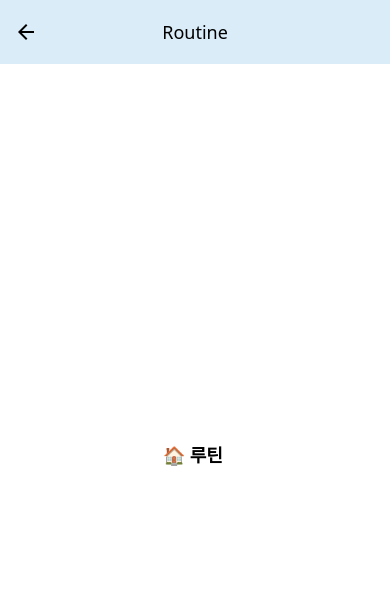
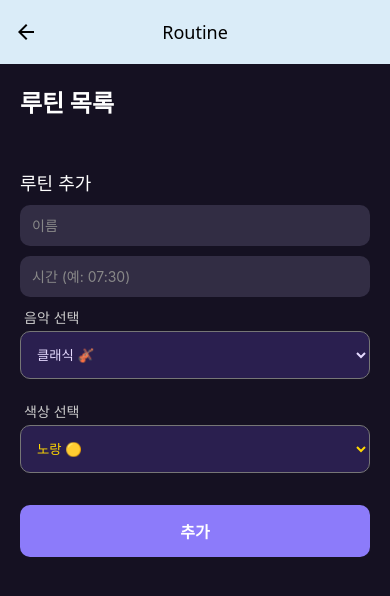
Before and after one commit to ksm0520/Graduation-Project-Smart-Lighting-System, a React Native app in the folder App/: screen /Routine in a window 390 px wide. Shown: the top 596 px of the page. Built offline with nearby package versions, Linux system fonts and the light colour scheme; no server answers.

Commit message:
feat:루틴페이지 구현 및 연동,qr스크린 만드는중

```diff
--- a/App/api/api.ts
+++ b/App/api/api.ts
@@ -1,6 +1,6 @@
 import axios from 'axios';
 
-const BASE_URL = 'https://graduation-project-smart-lighting-system-production.up.railway.app';
+export const BASE_URL = 'https://graduation-project-smart-lighting-system-production.up.railway.app';
 
 //
 // ✅ LED 관련
@@ -33,22 +33,42 @@ export const setMusicVolume = (volume: number) =>
 // ✅ Alarm 관련
 //
 export const getAlarms = () => axios.get(`${BASE_URL}/alarm`);
-export const addAlarm = (data: { hour: number; minute: number }) => {
-  return axios.post(`${BASE_URL}/alarm`, data);
-};
+export const addAlarm = (data: { status: string; time: string }) =>
+  axios.post(`${BASE_URL}/alarm`, data);
 export const deleteAlarm = (id: number) => axios.delete(`${BASE_URL}/alarm/${id}`);
 
 //
 // ✅ Routine 관련
 //
+interface Routine {
+  id: number;
+  name: string;
+  time: string;
+  enabled: boolean;
+  actions: any; // 서버에서 JSON으로 받는 구조
+}
+
+
 export const getRoutines = () => axios.get(`${BASE_URL}/routine`);
-export const addRoutine = (data: { title: string; time: string }) =>
-  axios.post(`${BASE_URL}/routine`, data);
-export const deleteRoutine = (id: number) => axios.delete(`${BASE_URL}/routine/${id}`);
 
+export const addRoutine = (data: {
+  name: string;
+  time: string;
+  enabled: boolean;
+  actions: any;
+}) => axios.post(`${BASE_URL}/routine`, data);
+
+
+
+export const deleteRoutine = (id: number) =>
+  axios.delete(`${BASE_URL}/routine/${id}`);
 //
 // ✅ QR 공유 관련
 //
-export const exportQR = () => axios.get(`${BASE_URL}/qr/export`);
-export const importQR = (data: { routines: { title: string; time: string }[] }) =>
+// QR 등록 및 공유
+export const exportQR = (routineId: string) =>
+  axios.post(`${BASE_URL}/qr`, { routine_id: routineId });
+
+// QR을 통해 루틴 가져오기
+export const importQR = (data: { qr_code: string }) =>
   axios.post(`${BASE_URL}/qr/import`, data);
--- a/App/app.json
+++ b/App/app.json
@@ -24,6 +24,9 @@
     },
     "web": {
       "favicon": "./assets/favicon.png"
-    }
+    },
+    "plugins": [
+      "expo-barcode-scanner"
+    ]
   }
 }
--- a/App/package.json
+++ b/App/package.json
@@ -13,12 +13,15 @@
   "dependencies": {
     "@expo/metro-runtime": "~4.0.1",
     "@react-native-community/slider": "4.5.5",
+    "@react-native-picker/picker": "2.9.0",
     "@react-navigation/native": "^7.0.19",
     "@react-navigation/native-stack": "^7.3.3",
     "axios": "^1.9.0",
     "babel-preset-expo": "^12.0.9",
     "expo": "~52.0.41",
     "expo-av": "~15.0.2",
+    "expo-barcode-scanner": "^13.0.1",
+    "expo-camera": "~16.0.18",
     "expo-media-library": "~17.0.6",
     "expo-status-bar": "~2.0.1",
     "lodash": "^4.17.21",
@@ -33,7 +36,8 @@
     "react-native-view-shot": "~4.0.3",
     "react-native-web": "~0.19.13",
     "react-native-wheel-color-picker": "^1.3.1",
-    "tailwind-rn": "^4.2.0"
+    "tailwind-rn": "^4.2.0",
+    "expo-dev-client": "~5.0.20"
   },
   "devDependencies": {
     "@babel/core": "^7.26.10",
--- a/App/screens/RoutineScreen.tsx
+++ b/App/screens/RoutineScreen.tsx
@@ -1,12 +1,189 @@
-// RoutineScreen.tsx
-import React from 'react';
-import { View, Text, StyleSheet } from 'react-native';
+import React, { useEffect, useState } from "react";
+import {
+  View,
+  Text,
+  StyleSheet,
+  TouchableOpacity,
+  TextInput,
+  ScrollView,
+  RefreshControl,
+  Platform,
+  ToastAndroid,
+} from "react-native";
+import { getRoutines, addRoutine, deleteRoutine } from "../api/api";
+import { Ionicons } from "@expo/vector-icons";
+import { Picker } from "@react-native-picker/picker";
+
+interface Routine {
+  id: number;
+  name: string;
+  time: string;
+  enabled: boolean;
+  actions: {
+    music?: string;
+    color?: string;
+  };
+}
 
 const RoutineScreen = () => {
+  const [routines, setRoutines] = useState<Routine[]>([]);
+  const [name, setName] = useState("");
+  const [time, setTime] = useState("");
+  const [music, setMusic] = useState("classic");
+  const [color, setColor] = useState("#FFD700");
+  const [refreshing, setRefreshing] = useState(false);
+
+  const fetchRoutines = async () => {
+    try {
+      const response = await getRoutines();
+      setRoutines(response.data);
+    } catch (error) {
+      console.error("루틴 불러오기 실패:", error);
+      if (Platform.OS === "android") {
+        ToastAndroid.show("루틴 불러오기 실패", ToastAndroid.SHORT);
+      }
+    }
+  };
+
+  useEffect(() => {
+    fetchRoutines();
+  }, []);
+
+  const handleAddRoutine = async () => {
+    if (!name || !time) return;
+    try {
+      await addRoutine({
+        name,
+        time,
+        enabled: true,
+        actions: { music, color },
+      });
+      setName("");
+      setTime("");
+      setMusic("classic");
+      setColor("#FFD700");
+      fetchRoutines();
+    } catch (error) {
+      console.error("루틴 추가 실패:", error);
+    }
+  };
+
+  const handleDelete = async (id: number) => {
+    try {
+      await deleteRoutine(id);
+      fetchRoutines();
+    } catch (error) {
+      console.error("루틴 삭제 실패:", error);
+    }
+  };
+
+  const onRefresh = async () => {
+    setRefreshing(true);
+    await fetchRoutines();
+    setRefreshing(false);
+  };
+
+  const renderItem = (item: Routine) => (
+    <View key={item.id} style={styles.routineItem}>
+      <View>
+        <Text style={styles.routineTitle}>
+          <Ionicons name="time-outline" size={16} /> {item.time} |{" "}
+          {item.name || "이름 없음"}
+        </Text>
+        <Text style={styles.routineInfo}>
+          <Ionicons name="checkmark-circle" size={14} color="#6EF28D" />{" "}
+          {item.enabled ? "활성화됨" : "비활성화"}
+        </Text>
+        <Text style={styles.routineInfo}>
+          <Ionicons name="musical-notes" size={14} /> 음악:{" "}
+          {item.actions?.music || "없음"}
+        </Text>
+        <Text style={styles.routineInfo}>
+          🎨 색상:{" "}
+          <Text style={{ color: item.actions?.color || "#fff" }}>
+            {item.actions?.color || "없음"}
+          </Text>
+        </Text>
+      </View>
+      <TouchableOpacity onPress={() => handleDelete(item.id)}>
+        <Text style={styles.deleteBtn}>삭제</Text>
+      </TouchableOpacity>
+    </View>
+  );
+
   return (
-    <View style={styles.container}>
-      <Text style={styles.text}>🏠 루틴 </Text>
-    </View>
+    <ScrollView
+      contentContainerStyle={styles.container}
+      refreshControl={
+        <RefreshControl refreshing={refreshing} onRefresh={onRefresh} />
+      }
+    >
+      <Text style={styles.title}>루틴 목록</Text>
+      {routines.map(renderItem)}
+
+      <Text style={styles.subtitle}>루틴 추가</Text>
+      <TextInput
+        placeholder="이름"
+        placeholderTextColor="#888"
+        value={name}
+        onChangeText={setName}
+        style={styles.input}
+      />
+      <TextInput
+        placeholder="시간 (예: 07:30)"
+        placeholderTextColor="#888"
+        value={time}
+        onChangeText={setTime}
+        style={styles.input}
+      />
+
+      <View style={styles.pickerContainer}>
+        <Text style={styles.label}>음악 선택</Text>
+          <Picker
+            selectedValue={music}
+            onValueChange={(itemValue) => setMusic(itemValue)}
+            style={{
+            backgroundColor: "#2A1F4F", // 어두운 보라색 계열
+            color: "#E5DAFF", // 밝은 보라/흰색 글씨
+            borderRadius: 10,
+            paddingHorizontal: 12,
+            height: 48,
+            marginBottom: 12,
+          }}
+          >
+            <Picker.Item label="클래식 🎻" value="classic" />
+            <Picker.Item label="빗소리 💧" value="rain" />
+            <Picker.Item label="집중 📖" value="studying" />
+            <Picker.Item label="수면 🛌" value="sleeping" />
+          </Picker>
+
+      </View>
+
+      <View style={styles.pickerContainer}>
+        <Text style={styles.label}>색상 선택</Text>
+          <Picker
+            selectedValue={color}
+            onValueChange={(itemValue) => setColor(itemValue)}
+            style={{
+              backgroundColor: "#2A1F4F",
+              color: "#FFD700", // 예: 노란색
+              borderRadius: 10,
+              paddingHorizontal: 12,
+              height: 48,
+              marginBottom: 12,
+            }}
+          >
+            <Picker.Item label="노랑 🟡" value="#FFD700" />
+            <Picker.Item label="분홍 💗" value="#FF69B4" />
+            <Picker.Item label="파랑 💙" value="#1E90FF" />
+            <Picker.Item label="보라 💜" value="#8A2BE2" />
+          </Picker>
+      </View>
+
+      <TouchableOpacity style={styles.addBtn} onPress={handleAddRoutine}>
+        <Text style={styles.addBtnText}>추가</Text>
+      </TouchableOpacity>
+    </ScrollView>
   );
 };
 
@@ -14,13 +191,73 @@ export default RoutineScreen;
 
 const styles = StyleSheet.create({
   container: {
-    flex: 1,
-    justifyContent: 'center',
-    alignItems: 'center',
-    backgroundColor: '#fff',
+    padding: 20,
+    backgroundColor: "#151122",
+    flexGrow: 1,
   },
-  text: {
+  title: {
+    fontSize: 24,
+    fontWeight: "bold",
+    color: "#fff",
+    marginBottom: 20,
+  },
+  subtitle: {
     fontSize: 18,
-    fontWeight: 'bold',
+    color: "#fff",
+    marginTop: 30,
+    marginBottom: 10,
+  },
+  routineItem: {
+    backgroundColor: "#2E2644",
+    padding: 16,
+    borderRadius: 12,
+    marginBottom: 12,
+    flexDirection: "row",
+    justifyContent: "space-between",
+  },
+  routineTitle: {
+    color: "#fff",
+    fontSize: 16,
+    marginBottom: 4,
+  },
+  routineInfo: {
+    color: "#ccc",
+    fontSize: 14,
+  },
+  deleteBtn: {
+    color: "#FF8787",
+    fontSize: 14,
+    alignSelf: "center",
+  },
+  input: {
+    backgroundColor: "#322D44",
+    padding: 12,
+    borderRadius: 10,
+    color: "#fff",
+    marginBottom: 10,
+  },
+  pickerContainer: {
+    marginBottom: 10,
+  },
+  label: {
+    color: "#ccc",
+    marginBottom: 4,
+    marginLeft: 4,
+  },
+  picker: {
+    height: 44,
+    color: "#FFF",
+  },
+  addBtn: {
+    backgroundColor: "#8C7BFA",
+    paddingVertical: 14,
+    borderRadius: 10,
+    alignItems: "center",
+    marginTop: 10,
+  },
+  addBtnText: {
+    color: "#FFF",
+    fontSize: 16,
+    fontWeight: "bold",
   },
 });
--- a/App/screens/ShareQRScreen.tsx
+++ b/App/screens/ShareQRScreen.tsx
@@ -1,88 +1,156 @@
-import React from "react";
-import { View, Text, StyleSheet, TouchableOpacity, Alert, Share } from "react-native";
+import React, { useEffect, useRef, useState } from "react";
+import {
+  View,
+  Text,
+  StyleSheet,
+  TouchableOpacity,
+  Alert,
+  Share,
+  ImageBackground,
+  RefreshControl,
+  ScrollView,
+  ToastAndroid,
+  Modal,
+} from "react-native";
 import QRCode from "react-native-qrcode-svg";
-import * as FileSystem from "expo-file-system";
 import * as MediaLibrary from "expo-media-library";
-import ViewShot, { captureRef } from 'react-native-view-shot';
-import { useNavigation } from "@react-navigation/native";
-
+import { captureRef } from "react-native-view-shot";
+import { BarCodeScanner } from "expo-barcode-scanner";
+import Background from "../assets/img/Background.png";
+import { getRoutines, exportQR, importQR } from "../api/api";
 
 const ShareQRScreen = () => {
-  const qrRef = React.useRef(null);
-  const navigation = useNavigation();
+  const qrRef = useRef(null);
+  const [refreshing, setRefreshing] = useState(false);
+  const [routineData, setRoutineData] = useState<any>(null);
+  const [hasPermission, setHasPermission] = useState<boolean | null>(null);
+  const [scanning, setScanning] = useState(false);
 
-
-  const routineData = {
-    name: "Night",
-    color: "#3D348B",
-    brightness: 70,
-    routineId: "night001",
+  const fetchRoutine = async () => {
+    try {
+      const response = await getRoutines();
+      if (Array.isArray(response?.data) && response.data.length > 0) {
+        setRoutineData(response.data[response.data.length - 1]); //가장 최근 루틴 가져오기
+      }
+    } catch (err) {
+      console.error("루틴 불러오기 실패:", err);
+    }
   };
 
-  const jsonData = JSON.stringify(routineData);
+  const saveQRCode = async () => {
+    const permission = await MediaLibrary.requestPermissionsAsync();
+    if (!permission.granted) {
+      Alert.alert("권한 필요", "갤러리 저장 권한이 필요합니다.");
+      return;
+    }
 
-  const saveQRCode = async () => {
     try {
-      const permission = await MediaLibrary.requestPermissionsAsync();
-      if (!permission.granted) {
-        Alert.alert("??? ?????", "??? ?? ??? ?? ??? ?????.");
-        return;
-      }
-
-      const uri = await captureRef(qrRef, {
-        format: "png",
-        quality: 1,
-      });
-
+      const uri = await captureRef(qrRef, { format: "png", quality: 1 });
       const asset = await MediaLibrary.createAssetAsync(uri);
       await MediaLibrary.createAlbumAsync("QR Codes", asset, false);
-
-      Alert.alert("?? ??", "QR ??? ???? ???????.");
-    } catch (error) {
-      Alert.alert("??", "QR ?? ?? ? ??? ??????.");
-      console.error(error);
+      Alert.alert("저장 완료", "QR 코드가 갤러리에 저장되었습니다.");
+    } catch (err) {
+      console.error("QR 저장 실패:", err);
+      Alert.alert("에러", "QR 코드 저장에 실패했습니다.");
     }
   };
 
   const shareQRCode = async () => {
     try {
-      const uri = await captureRef(qrRef, {
-        format: "png",
-        quality: 1,
+      const res = await exportQR(routineData.id);
+      const qrCode = res.data.qr_code;
+      await Share.share({
+        message: `공유할 QR 코드: ${qrCode}`,
       });
-
-      await Share.share({
-        url: uri,
-        message: "? QR ??? ?? ?? ??? ??? ??????!",
-      });
-    } catch (error) {
-      Alert.alert("??", "QR ?? ?? ? ??? ??????.");
-      console.error(error);
+    } catch (err) {
+      console.error("QR 공유 실패:", err);
+      Alert.alert("공유 실패", "QR 코드 생성에 실패했습니다.");
     }
   };
 
+  const handleQRImport = async (qrData: string) => {
+    try {
+      const res = await importQR({ qr_code: qrData });
+      if (res.data?.name) {
+        Alert.alert("불러오기 완료", `루틴: ${res.data.name}이 등록되었습니다.`);
+        fetchRoutine();
+      } else {
+        Alert.alert("불러오기 실패", "해당 QR의 루틴이 없습니다.");
+      }
+    } catch (err) {
+      console.error("QR 불러오기 실패:", err);
+      Alert.alert("에러", "QR 루틴 불러오기 중 에러 발생");
+    }
+  };
+
+  const handleBarCodeScanned = ({ data }: { data: string }) => {
+    setScanning(false);
+    handleQRImport(data);
+  };
+
+  useEffect(() => {
+    fetchRoutine();
+    (async () => {
+      const { status } = await BarCodeScanner.requestPermissionsAsync();
+      setHasPermission(status === "granted");
+    })();
+  }, []);
+
+  if (hasPermission === null) return <Text>카메라 권한 요청 중...</Text>;
+  if (hasPermission === false) return <Text>카메라 접근이 불가능합니다.</Text>;
+
   return (
-    <View style={styles.container}>
-      <Text style={styles.title}>QR Code</Text>
+    <ImageBackground source={Background} style={styles.container} resizeMode="cover">
+      <ScrollView
+        contentContainerStyle={styles.scrollContent}
+        refreshControl={<RefreshControl refreshing={refreshing} onRefresh={fetchRoutine} />}
+      >
+        {routineData && (
+          <>
+            <View style={styles.qrBox} ref={qrRef}>
+              <QRCode
+                value={routineData.id.toString()}
+                size={200}
+                color="#FFF"
+                backgroundColor="transparent"
+              />
+            </View>
+            <Text style={styles.routineText}>🧠 루틴: {routineData.name}</Text>
+            <Text style={styles.routineText}>⏰ 시간: {routineData.time}</Text>
+          </>
+        )}
 
-      <ViewShot ref={qrRef} options={{ format: 'png', quality: 1 }} style={styles.qrContainer}>
-        <QRCode value={jsonData} size={220} />
-      </ViewShot>
+        <View style={styles.buttons}>
+          <TouchableOpacity style={styles.btn} onPress={saveQRCode}>
+            <Text style={styles.btnText}>저장</Text>
+          </TouchableOpacity>
 
+          <TouchableOpacity style={styles.btn} onPress={shareQRCode}>
+            <Text style={styles.btnText}>공유</Text>
+          </TouchableOpacity>
 
-      <Text style={styles.routineText}>Name: {routineData.name}</Text>
-      <Text style={styles.routineText}>Color: {routineData.color}</Text>
-      <Text style={styles.routineText}>Brightness: {routineData.brightness}%</Text>
+          <TouchableOpacity
+            style={[styles.btn, { backgroundColor: "#4CAF50" }]}
+            onPress={() => setScanning(true)}
+          >
+            <Text style={styles.btnText}>불러오기</Text>
+          </TouchableOpacity>
+        </View>
 
-      <View style={styles.buttonContainer}>
-        <TouchableOpacity style={styles.button} onPress={saveQRCode}>
-          <Text style={styles.buttonText}>Save</Text>
-        </TouchableOpacity>
-        <TouchableOpacity style={styles.button} onPress={shareQRCode}>
-          <Text style={styles.buttonText}>Share</Text>
-        </TouchableOpacity>
-      </View>
-    </View>
+        <Modal visible={scanning} animationType="slide">
+          <BarCodeScanner
+            onBarCodeScanned={handleBarCodeScanned}
+            style={{ flex: 1 }}
+          />
+          <TouchableOpacity
+            style={{ padding: 20, backgroundColor: "#222" }}
+            onPress={() => setScanning(false)}
+          >
+            <Text style={{ color: "#FFF", textAlign: "center" }}>닫기</Text>
+          </TouchableOpacity>
+        </Modal>
+      </ScrollView>
+    </ImageBackground>
   );
 };
 
@@ -91,41 +159,40 @@ export default ShareQRScreen;
 const styles = StyleSheet.create({
   container: {
     flex: 1,
-    backgroundColor: "#0F0F0F",
+    backgroundColor: "#000",
+  },
+  scrollContent: {
+    flexGrow: 1,
     alignItems: "center",
     justifyContent: "center",
-    paddingHorizontal: 20,
+    padding: 20,
   },
-  title: {
-    fontSize: 22,
-    color: "#FFF",
-    fontWeight: "bold",
-    marginBottom: 20,
-  },
-  qrContainer: {
-    backgroundColor: "#FFF",
-    padding: 10,
-    borderRadius: 12,
+  qrBox: {
+    backgroundColor: "rgba(255,255,255,0.1)",
+    padding: 20,
+    borderRadius: 20,
+    borderWidth: 1,
+    borderColor: "#9C7FFF",
     marginBottom: 20,
   },
   routineText: {
-    color: "#CCC",
+    color: "#E0DBFF",
     fontSize: 16,
-    marginVertical: 2,
+    marginVertical: 4,
   },
-  buttonContainer: {
+  buttons: {
     flexDirection: "row",
-    gap: 10,
-    marginTop: 30,
+    marginTop: 20,
+    gap: 12,
   },
-  button: {
-    backgroundColor: "#3D348B",
-    paddingVertical: 10,
+  btn: {
+    backgroundColor: "#6E67CE",
+    paddingVertical: 12,
     paddingHorizontal: 20,
-    borderRadius: 12,
+    borderRadius: 14,
   },
-  buttonText: {
+  btnText: {
     color: "#FFF",
-    fontSize: 16,
+    fontWeight: "bold",
   },
 });
```
Also changed, not shown: App/screens/LightControlScreen.tsx (+5 -4 lines), 1 other file (tests, documents, lock files or other folders).
